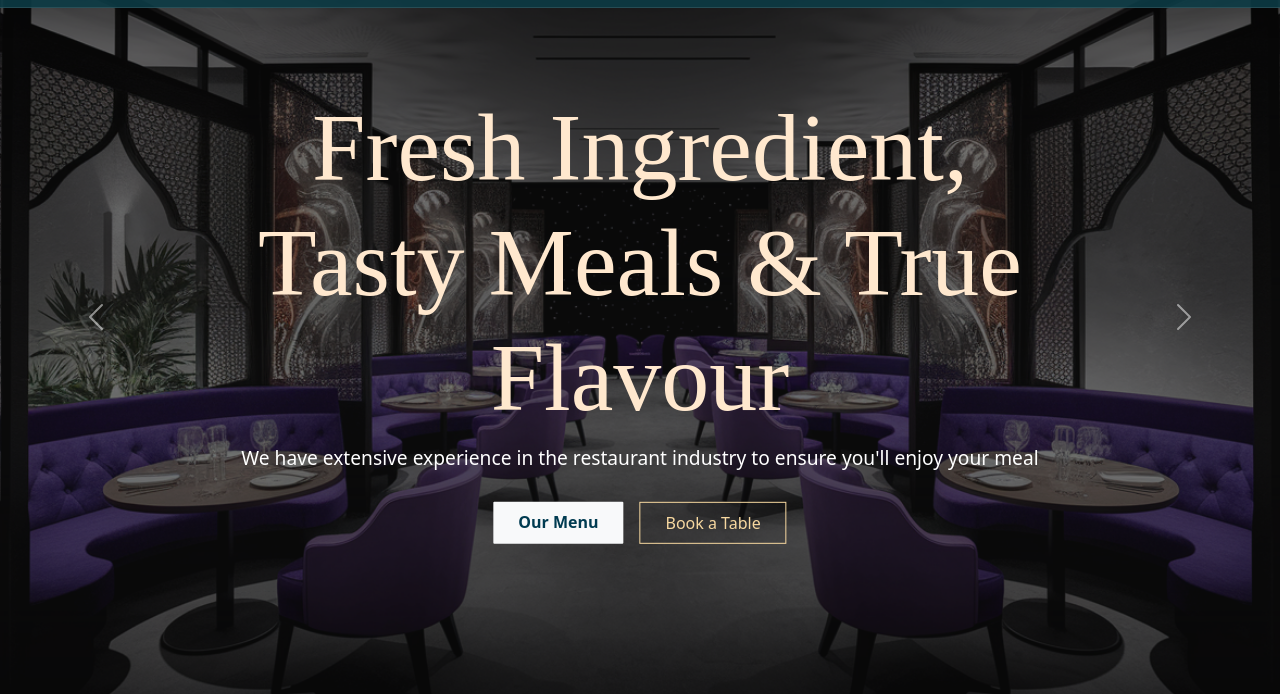
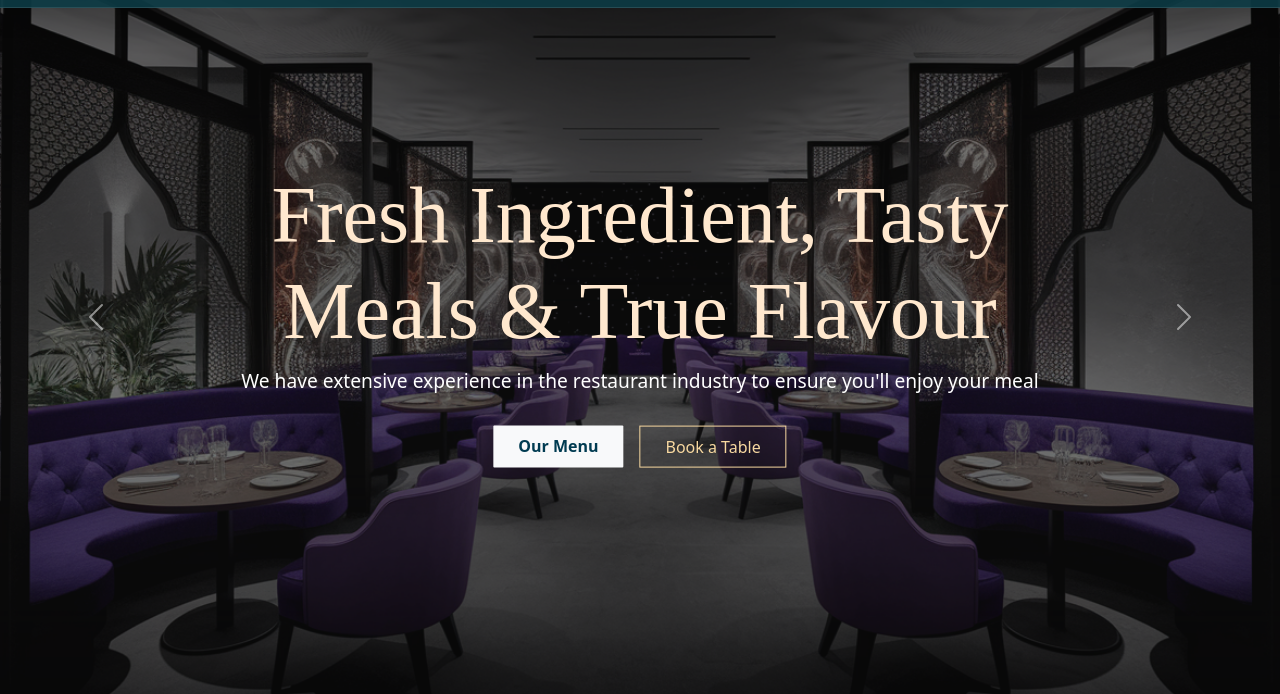
Before and after one commit to designer-dev-jha/restaurant-yara, a plain HTML site: page index.html in a window 1280 px wide. Shown: the part 83-777 px from the top of the page. Drawn offline with nearby package versions, Linux system fonts and the light colour scheme.

Commit message:
Reduce font size

```diff
--- a/index.html
+++ b/index.html
@@ -84,7 +84,7 @@
     <!-- Hero Content Overlay -->
     <div class="hero-content text-center col-lg-8 mx-auto">
       <div>
-        <h1 style="font-size: 6rem; color: #ffe8ce;">Fresh Ingredient, Tasty Meals & True Flavour</h1>
+        <h1 style="font-size: 5rem; color: #ffe8ce;">Fresh Ingredient, Tasty Meals & True Flavour</h1>
         <p>We have extensive experience in the restaurant industry to ensure you'll enjoy your meal</p>
       </div>
 
```
